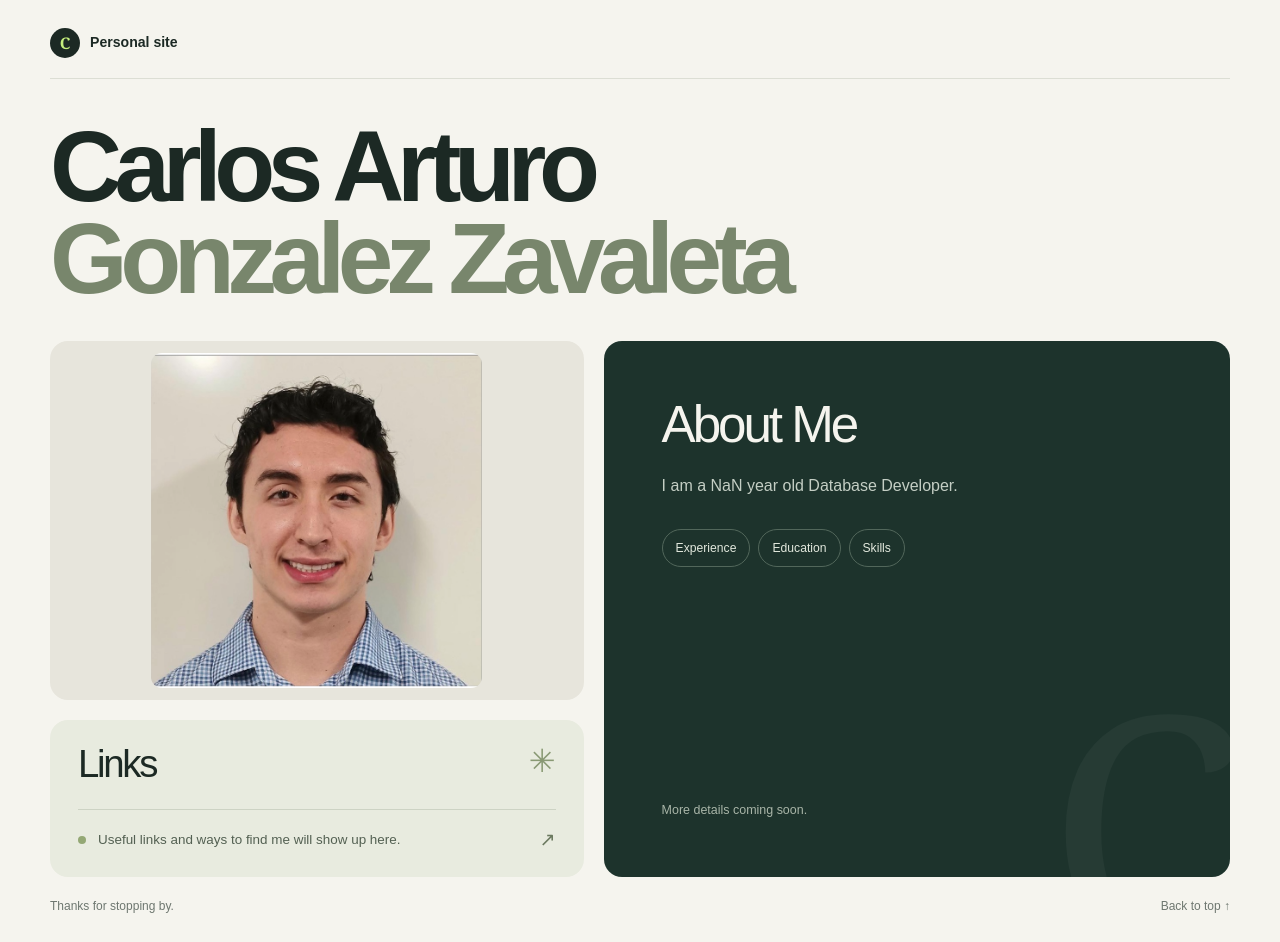
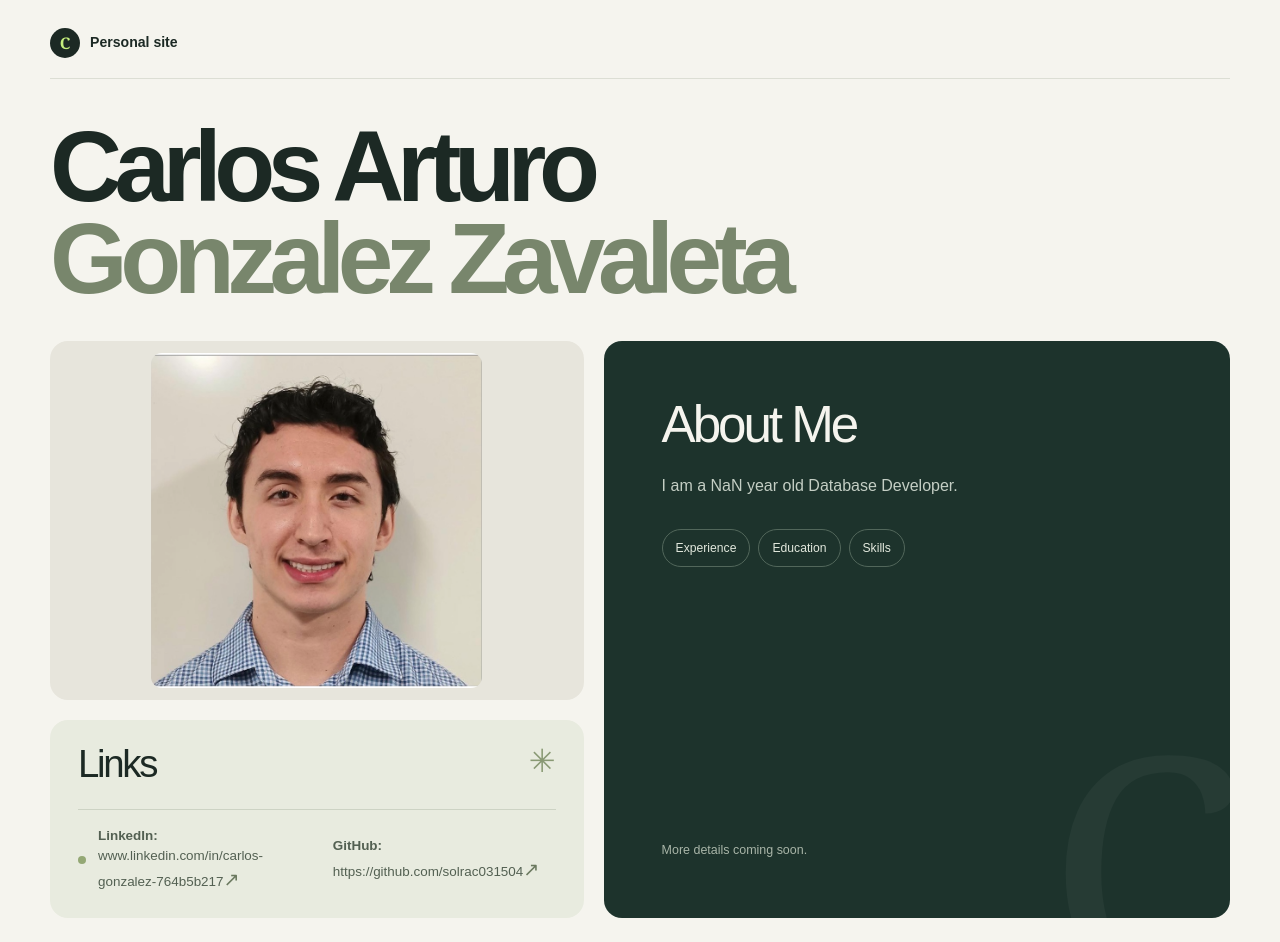
Before and after one commit to solrac031504/personal-website, a Next.js app in the folder personal-website/: page / in a window 1280 px wide. Built offline with nearby package versions, Linux system fonts and the light colour scheme.

Commit message:
Added links

```diff
--- a/personal-website/src/app/page.tsx
+++ b/personal-website/src/app/page.tsx
@@ -84,18 +84,17 @@ export default function Home() {
           </div>
           <div className="link-placeholder">
             <span className="link-dot" aria-hidden="true" />
-            <p>Useful links and ways to find me will show up here.</p>
+            <p><b>LinkedIn:</b> <a href="www.linkedin.com/in/carlos-gonzalez-764b5b217">www.linkedin.com/in/carlos-gonzalez-764b5b217</a>
             <span className="link-arrow" aria-hidden="true">
               ↗
-            </span>
+            </span> </p>
+            <p><b>GitHub:</b> <a href="https://github.com/solrac031504">https://github.com/solrac031504</a>
+            <span className="link-arrow" aria-hidden="true">
+              ↗
+            </span></p>
           </div>
         </section>
       </div>
-
-      <footer className="site-footer">
-        <span>Thanks for stopping by.</span>
-        <a href="#home">Back to top ↑</a>
-      </footer>
     </main>
   );
 }
```
